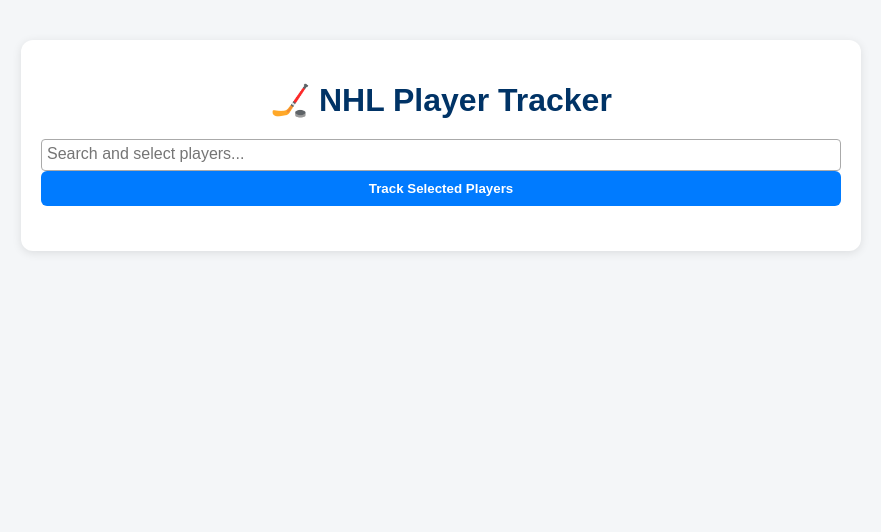
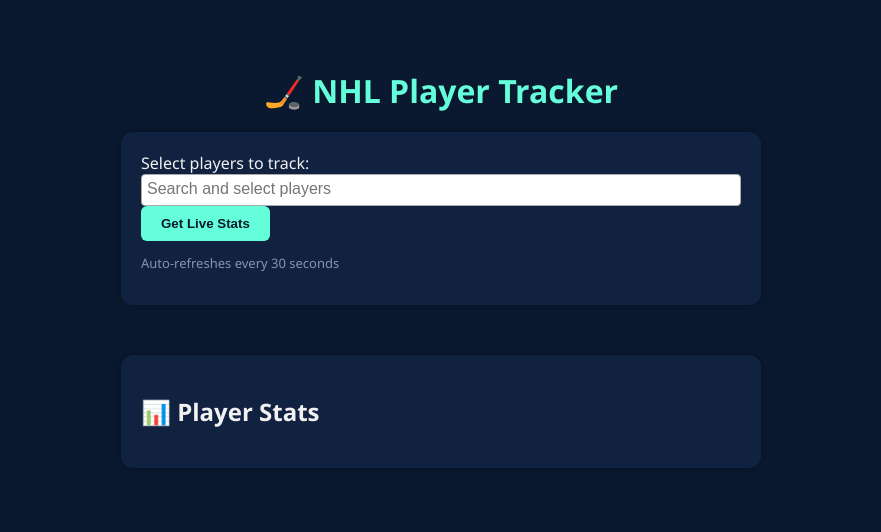
Before and after one commit to jjaxa/nhl-tracker, a Flask app: page / in a window 1280 px wide. Shown: the top 532 px of the page, without its empty margins (199-1080 px from the left). Run offline with Flask 3, Linux system fonts and the light colour scheme; some libraries are stand-ins or nearby versions.

Commit message:
Update index.html

```diff
--- a/templates/index.html
+++ b/templates/index.html
@@ -1,105 +1,124 @@
 <!DOCTYPE html>
 <html lang="en">
 <head>
-  <meta charset="UTF-8">
-  <meta name="viewport" content="width=device-width, initial-scale=1.0">
-  <title>NHL Player Tracker</title>
+  <meta charset="UTF-8" />
+  <meta name="viewport" content="width=device-width, initial-scale=1.0" />
+  <title>NHL Live Tracker</title>
+  <style>
+    body {
+      font-family: "Segoe UI", Arial, sans-serif;
+      background: #0a192f;
+      color: #f1f1f1;
+      display: flex;
+      flex-direction: column;
+      align-items: center;
+      justify-content: flex-start;
+      padding: 40px;
+    }
+    h1 {
+      color: #64ffda;
+      margin-bottom: 20px;
+    }
+    .card {
+      background: #112240;
+      border-radius: 12px;
+      box-shadow: 0 0 10px rgba(0,0,0,0.3);
+      padding: 20px;
+      width: 90%;
+      max-width: 600px;
+      margin-bottom: 25px;
+    }
+    select {
+      width: 100%;
+      padding: 10px;
+      font-size: 15px;
+      border-radius: 8px;
+      border: none;
+      margin-bottom: 10px;
+    }
+    button {
+      background: #64ffda;
+      color: #0a192f;
+      padding: 10px 20px;
+      border: none;
+      border-radius: 6px;
+      cursor: pointer;
+      font-weight: bold;
+      transition: background 0.3s;
+    }
+    button:hover { background: #52e0c4; }
+    #stats {
+      margin-top: 25px;
+      width: 100%;
+    }
+    .player {
+      border-bottom: 1px solid #233554;
+      padding: 10px 0;
+    }
+    .label {
+      color: #8892b0;
+      font-size: 13px;
+    }
+  </style>
 
-  <!-- jQuery (required by Select2) -->
-  <script src="https://code.jquery.com/jquery-3.6.0.min.js"></script>
-
-  <!-- Select2 for searchable dropdown -->
-  <link href="https://cdn.jsdelivr.net/npm/select2@4.1.0-rc.0/dist/css/select2.min.css" rel="stylesheet" />
+  <!-- Searchable dropdown -->
+  <link rel="stylesheet" href="https://cdn.jsdelivr.net/npm/select2@4.1.0-rc.0/dist/css/select2.min.css" />
+  <script src="https://cdn.jsdelivr.net/npm/jquery@3.7.1/dist/jquery.min.js"></script>
   <script src="https://cdn.jsdelivr.net/npm/select2@4.1.0-rc.0/dist/js/select2.min.js"></script>
-
-  <style>
-    body { font-family: Arial, sans-serif; background-color: #f4f6f8; margin: 0; padding: 0; }
-    .container { max-width: 800px; margin: 40px auto; padding: 20px; background-color: white; border-radius: 12px; box-shadow: 0 2px 10px rgba(0,0,0,0.1); }
-    h1 { text-align: center; margin-bottom: 20px; color: #003366; }
-    .player-select { width: 100%; margin-bottom: 15px; }
-    button { width: 100%; padding: 10px; background-color: #007bff; color: white; font-weight: bold; border: none; border-radius: 6px; cursor: pointer; }
-    button:hover { background-color: #0056b3; }
-    #results { margin-top: 25px; }
-    .player-card { border: 1px solid #ccc; border-radius: 10px; padding: 10px 15px; margin: 10px 0; background: #f8f9fa; transition: background-color 0.3s; }
-    .player-card:hover { background-color: #e8f0ff; }
-    h3 { margin: 0 0 8px 0; color: #002244; }
-    #last-updated { text-align: center; font-size: 14px; color: #555; margin-top: 10px; }
-  </style>
 </head>
 
 <body>
-  <div class="container">
   <h1>🏒 NHL Player Tracker</h1>
-
-    <form id="player-form">
-      <select class="player-select" name="player_ids[]" multiple="multiple">
+  <div class="card">
+    <label>Select players to track:</label>
+    <select id="playerSelect" multiple>
       {% for name, pid in players.items() %}
         <option value="{{ pid }}">{{ name }}</option>
       {% endfor %}
     </select>
-      <button type="submit">Track Selected Players</button>
-    </form>
+    <button id="trackBtn">Get Live Stats</button>
+    <p class="label">Auto-refreshes every 30 seconds</p>
+  </div>
 
-    <div id="results"></div>
-    <div id="last-updated"></div>
+  <div id="stats" class="card">
+    <h2>📊 Player Stats</h2>
+    <div id="playerStats"></div>
   </div>
 
   <script>
-  document.addEventListener("DOMContentLoaded", function () {
-    const refreshInterval = 30000; // 30 seconds
-    const form = document.getElementById("player-form");
-    const resultsDiv = document.getElementById("results");
-    const lastUpdatedDiv = document.getElementById("last-updated");
+    $(document).ready(function() {
+      $('#playerSelect').select2({
+        placeholder: "Search and select players",
+        width: '100%'
+      });
 
-    // Initialize Select2 safely (fallback to normal <select> if it fails)
-    try {
-      if (window.$ && $.fn && $.fn.select2) {
-        $(".player-select").select2({
-          placeholder: "Search and select players...",
-          allowClear: true
-        });
-      } else {
-        console.warn("Select2 not available; using native multi-select.");
-      }
-    } catch (e) {
-      console.warn("Select2 init error; using native multi-select.", e);
+      function fetchStats() {
+        const selected = $('#playerSelect').val();
+        if (!selected || selected.length === 0) return;
+
+        $.post("/live_stats", { "player_ids[]": selected }, function(data) {
+          const statsDiv = $("#playerStats");
+          statsDiv.empty();
+
+          if (Object.keys(data).length === 0) {
+            statsDiv.append("<p>No data available.</p>");
+            return;
           }
 
-    async function fetchStats() {
-      const formData = new FormData(form);
-      const response = await fetch("/live_stats", { method: "POST", body: formData });
-      const data = await response.json();
-
-      resultsDiv.innerHTML = "";
-      for (const [name, stats] of Object.entries(data)) {
-        const playerDiv = document.createElement("div");
-        playerDiv.classList.add("player-card");
-        playerDiv.innerHTML = `
-          <h3>${name}</h3>
-          <p>Games Played: ${stats.games}</p>
-          <p>Goals: ${stats.goals}</p>
-          <p>Shots on Goal: ${stats.shots}</p>
-          <p>Points: ${stats.points}</p>
-        `;
-        resultsDiv.appendChild(playerDiv);
+          for (const [name, s] of Object.entries(data)) {
+            statsDiv.append(`
+              <div class="player">
+                <strong>${name}</strong> — <span class="label">${s.label}</span><br>
+                Goals: ${s.goals} | Assists: ${s.assists} | Points: ${s.points} | Shots: ${s.shots}
+                ${s.games !== null ? `| Games: ${s.games}` : ""}
+              </div>
+            `);
+          }
+        });
       }
 
-      const now = new Date();
-      lastUpdatedDiv.textContent = "🔁 Last updated: " + now.toLocaleTimeString();
-    }
-
-    form.addEventListener("submit", async (e) => {
-      e.preventDefault();
-      await fetchStats();
-      startAutoRefresh();
-    });
-
-    let refreshTimer;
-    function startAutoRefresh() {
-      if (refreshTimer) clearInterval(refreshTimer);
-      refreshTimer = setInterval(fetchStats, refreshInterval);
-      console.log("[AutoRefresh] Stats updating every 30 seconds");
-    }
+      $("#trackBtn").click(fetchStats);
+      setInterval(fetchStats, 30000); // auto-refresh every 30s
     });
   </script>
 </body>
```
Lines whose indentation alone changed are shown as unchanged.
